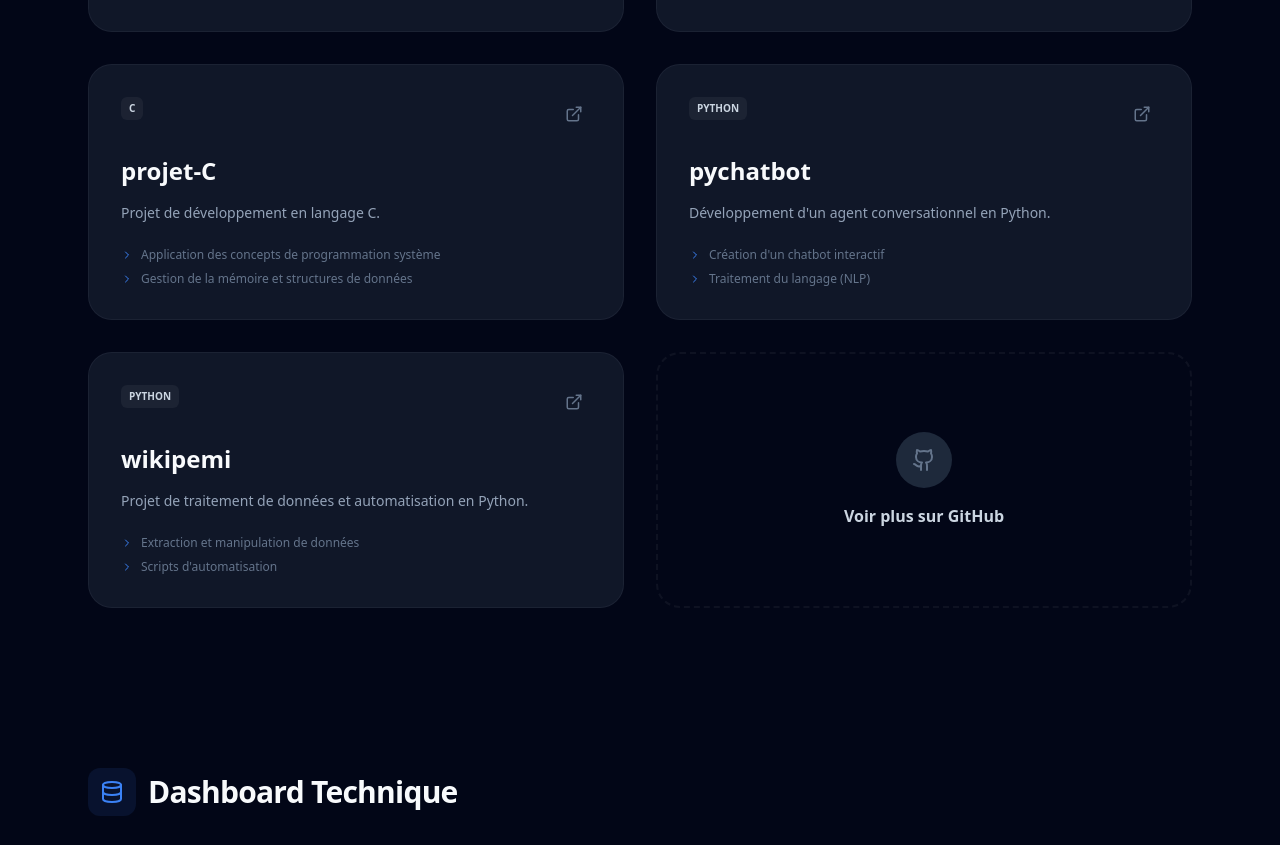
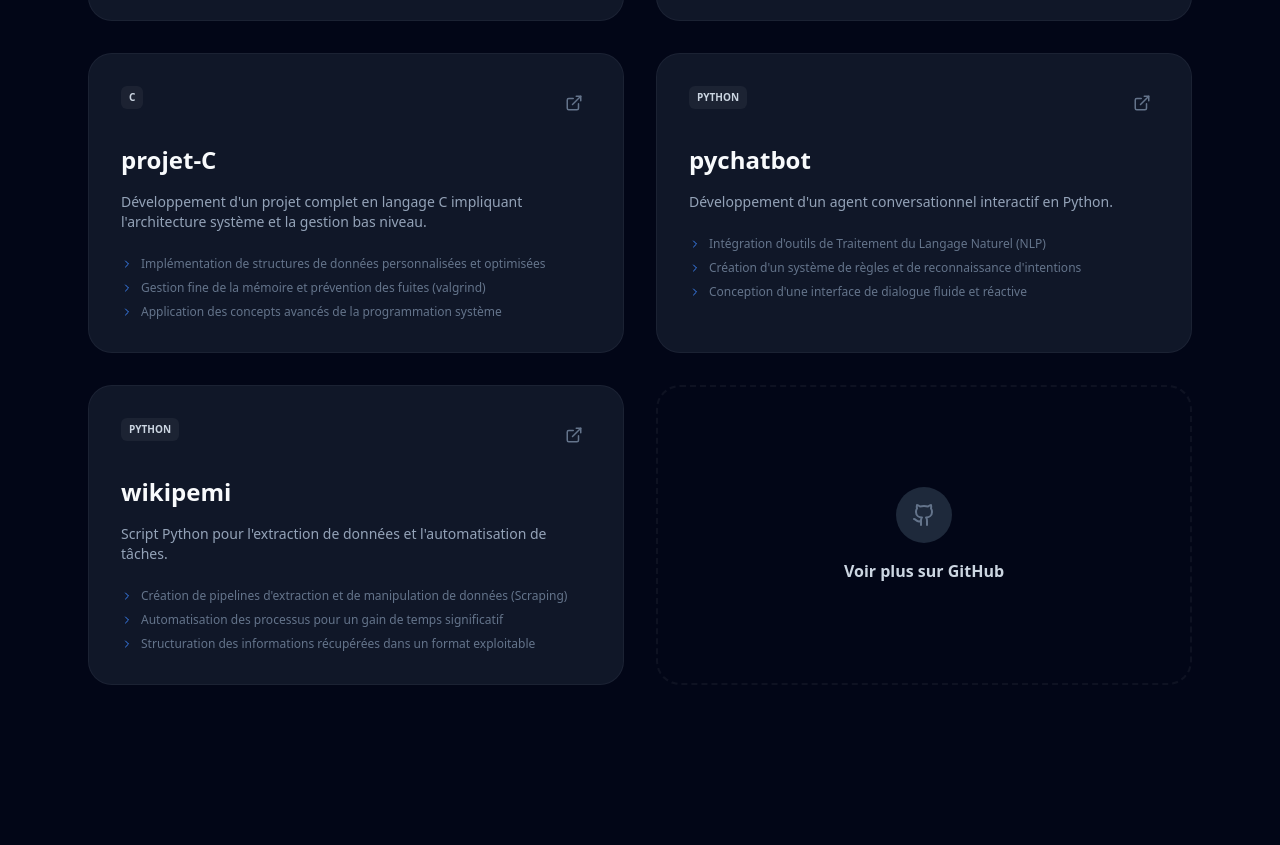
Before and after one commit to afon300/afon300.github.io, a React (Vite) app: page / in a window 1280 px wide. Shown: the part 1640-2485 px from the top of the page. Built offline with nearby package versions, Linux system fonts and the light colour scheme; the HTML template or start-up script is replaced by a standard one.

Commit message:
change links

```diff
--- a/src/App.tsx
+++ b/src/App.tsx
@@ -271,9 +271,11 @@ export default function App() {
                     <span key={i} className="px-2 py-1 text-[10px] font-bold bg-white/5 rounded-md text-slate-300 uppercase">{tech}</span>
                   ))}
                 </div>
-                <a href={project.link} target="_blank" rel="noopener noreferrer" className="p-2 text-slate-500 hover:text-white transition-colors">
-                  <ExternalLink size={18} />
-                </a>
+                {project.link && (
+                  <a href={project.link} target="_blank" rel="noopener noreferrer" className="p-2 text-slate-500 hover:text-white transition-colors">
+                    <ExternalLink size={18} />
+                  </a>
+                )}
               </div>
               <h3 className="text-2xl font-bold mb-4">{project[lang].title}</h3>
               <p className="text-slate-400 mb-6 text-sm">{project[lang].description}</p>
--- a/src/data/portfolio.ts
+++ b/src/data/portfolio.ts
@@ -112,7 +112,6 @@ export const portfolioData = {
   projects: [
     {
       tech: ["Gestion de Projet", "Data", "Modélisation"],
-      link: "https://github.com/afon300",
       fr: {
         title: "Next-Gen Airport Challenge (Qatar Innovation) - 2026",
         description: "Gestion de Projet Data & Modélisation",
@@ -126,7 +125,6 @@ export const portfolioData = {
     },
     {
       tech: ["Python", "Streamlit", "Finance", "NLP"],
-      link: "https://github.com/afon300",
       fr: {
         title: "Plateforme d’Analyse Financière & Boursière - 2025",
         description: "Conception Produit, Python, Streamlit",
@@ -171,13 +169,13 @@ export const portfolioData = {
       link: "https://github.com/afon300/projet-C",
       fr: {
         title: "projet-C",
-        description: "Projet de développement en langage C.",
-        details: ["Application des concepts de programmation système", "Gestion de la mémoire et structures de données"]
+        description: "Développement d'un projet complet en langage C impliquant l'architecture système et la gestion bas niveau.",
+        details: ["Implémentation de structures de données personnalisées et optimisées", "Gestion fine de la mémoire et prévention des fuites (valgrind)", "Application des concepts avancés de la programmation système"]
       },
       en: {
         title: "projet-C",
-        description: "Development project in C language.",
-        details: ["Application of system programming concepts", "Memory management and data structures"]
+        description: "Development of a comprehensive C project involving system architecture and low-level management.",
+        details: ["Implementation of customized and optimized data structures", "Fine-grained memory management and leak prevention (valgrind)", "Application of advanced system programming concepts"]
       }
     },
     {
@@ -185,13 +183,13 @@ export const portfolioData = {
       link: "https://github.com/afon300/pychatbot",
       fr: {
         title: "pychatbot",
-        description: "Développement d'un agent conversationnel en Python.",
-        details: ["Création d'un chatbot interactif", "Traitement du langage (NLP)"]
+        description: "Développement d'un agent conversationnel interactif en Python.",
+        details: ["Intégration d'outils de Traitement du Langage Naturel (NLP)", "Création d'un système de règles et de reconnaissance d'intentions", "Conception d'une interface de dialogue fluide et réactive"]
       },
       en: {
         title: "pychatbot",
-        description: "Development of a conversational agent in Python.",
-        details: ["Creation of an interactive chatbot", "Natural Language Processing (NLP)"]
+        description: "Development of an interactive conversational agent in Python.",
+        details: ["Integration of Natural Language Processing (NLP) tools", "Creation of a rules and intent recognition system", "Design of a smooth and responsive dialogue interface"]
       }
     },
     {
@@ -199,13 +197,13 @@ export const portfolioData = {
       link: "https://github.com/afon300/wikipemi",
       fr: {
         title: "wikipemi",
-        description: "Projet de traitement de données et automatisation en Python.",
-        details: ["Extraction et manipulation de données", "Scripts d'automatisation"]
+        description: "Script Python pour l'extraction de données et l'automatisation de tâches.",
+        details: ["Création de pipelines d'extraction et de manipulation de données (Scraping)", "Automatisation des processus pour un gain de temps significatif", "Structuration des informations récupérées dans un format exploitable"]
       },
       en: {
         title: "wikipemi",
-        description: "Data processing and automation project in Python.",
-        details: ["Data extraction and manipulation", "Automation scripts"]
+        description: "Python script for data extraction and task automation.",
+        details: ["Creation of data extraction and manipulation pipelines (Scraping)", "Process automation for significant time savings", "Structuring retrieved information into a usable format"]
       }
     }
   ],
```
